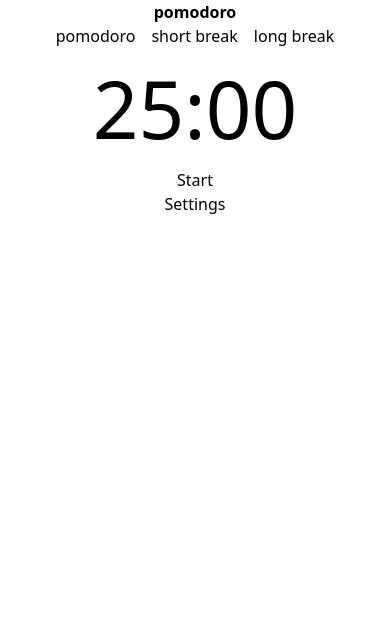
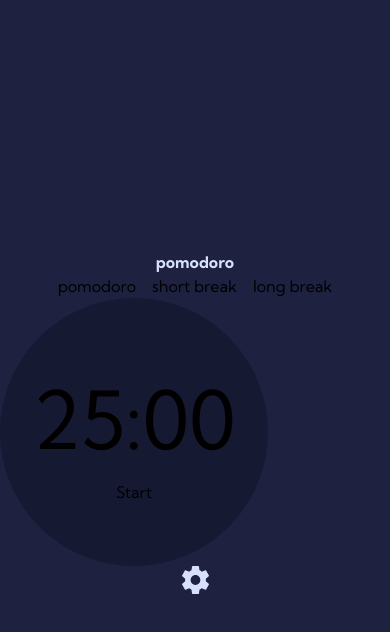
Before and after one commit to adenercan/pomodoro-app, a React (Vite) app: page / in a window 390 px wide. Shown: the top 632 px of the page. Built offline with nearby package versions, Linux system fonts and the light colour scheme.

Commit message:
feat: complete settings modal styling and mobile-first responsive design

```diff
--- a/index.html
+++ b/index.html
@@ -1,10 +1,13 @@
 <!doctype html>
 <html lang="en">
-  <head>
-    <meta charset="UTF-8" />
+  <meta charset="UTF-8" />
     <meta name="viewport" content="width=device-width, initial-scale=1.0" />
-    <title>pomodoro-app</title>
-  </head>
+    <title>Pomodoro App</title>
+
+    <link rel="preconnect" href="https://fonts.googleapis.com">
+    <link rel="preconnect" href="https://fonts.gstatic.com" crossorigin>
+    <link href="https://fonts.googleapis.com/css2?family=Kumbh+Sans:wght@400;700&family=Roboto+Slab:wght@400;700&family=Space+Mono:wght@400;700&display=swap" rel="stylesheet">
+    </head>
   <body>
     <div id="root"></div>
     <script type="module" src="/src/main.jsx"></script>
--- a/src/App.jsx
+++ b/src/App.jsx
@@ -40,6 +40,17 @@ function App() {
 
   const [showSettings, setShowSettings] = useState(false);
 
+  const [currentFont, setCurrentFont] = useState("font-kumbh");
+
+  const [currentColor, setCurrentColor] = useState("red");
+
+  const handleSettingsApply = (newTimes, newFont, newColor) => {
+    setModeTimes(newTimes);
+    setCurrentColor(newColor);
+    setCurrentFont(newFont);
+    setShowSettings(false);
+  };
+
   useEffect(() => {
     if(!isRunning) return;
 
@@ -61,20 +72,25 @@ function App() {
   }, [modeTimes, mode]);
 
   return (
-    <>
-    <div className="flex flex-col justify-center">
-      <h1 className="flex justify-center font-bold">pomodoro</h1>
-      <ModeSelector mode={mode} onModeChange={handleModeChange}/>
-      <TimerDisplay time={time} onChange={() => setTime(modeTimes)}/>
-      <Controls onStart={handleStart} onPause={handlePause} onReset={handleReset} onRestart={handleRestart} isRunning={isRunning} time={time}/>
+    <div className={`min-h-screen flex flex-col justify-center bg-background ${currentFont}`}>
+      <h1 className="flex justify-center font-bold text-lilac">pomodoro</h1>
+      <ModeSelector mode={mode} onModeChange={handleModeChange} currentColor={currentColor}/>
+
+      <div className="w-[268px] h-[268px] bg-navy rounded-full flex flex-col items-center justify-center z-10">
+        <TimerDisplay time={time} onChange={() => setTime(modeTimes)}/>
+        <Controls onStart={handleStart} onPause={handlePause} onReset={handleReset} onRestart={handleRestart} isRunning={isRunning} time={time} currentColor={currentColor}/>
+      </div>
+
       <div className="flex justify-center">
-        <button onClick={() => setShowSettings(prev => !prev)}>Settings</button>
+        <button onClick={() => setShowSettings(prev => !prev)}>
+          <img src="/settings-icon.svg" alt="settings" />
+        </button>
       </div>
+
       {showSettings && (
-        <Settings modeTimes={modeTimes} onChange={(newTimes) => setModeTimes(newTimes)} onClose={() => setShowSettings(false)}/>
+        <Settings modeTimes={modeTimes} onChange={(newTimes) => setModeTimes(newTimes)} onClose={() => setShowSettings(false)} currentColor={currentColor} currentFont={currentFont} onApply={handleSettingsApply}/>
       )}
     </div>
-    </>
   )
 };
 
--- a/src/components/settings.jsx
+++ b/src/components/settings.jsx
@@ -1,6 +1,12 @@
 import React, { useState } from "react"
 
-export const Settings = ({modeTimes, onChange, onClose}) => {
+const colors = {
+    red: "bg-red",
+    cyan: "bg-cyan",
+    purple: "bg-purple"
+};
+
+export const Settings = ({modeTimes, onApply, onClose, currentFont, currentColor}) => {
     const [localTimes, setLocalTimes] = useState(modeTimes);
     const handleInput = (mode, value) => {
         setLocalTimes({
@@ -9,47 +15,89 @@ export const Settings = ({modeTimes, onChange, onClose}) => {
         });
     };
 
-    const handleApply = () => {
-        onChange(localTimes);
-        if(onClose){
-            onClose();
-        };
+    const handleApplyClick = () => {
+        onApply(localTimes, localFont, localColor);
     };
 
     const handleCancel = () => {
-        setLocalTimes(modeTimes);
         if(onClose) onClose();
     };
 
+    const [localFont, setLocalFont] = useState(currentFont);
+
+    const [localColor, setLocalColor] = useState(currentColor);
+
+    const timerModes = [
+        { id: "pomodoro", label: "pomodoro" },
+        { id: "short", label: "short break" },
+        { id: "long", label: "long break" }
+    ];
+
     return (
-        <div className="border p-4">
-            <div>
-                <h2>Settings</h2>
-                <button onClick={handleCancel}>x</button>
-            </div>
-            <hr />
+        <div className={`fixed inset-0 bg-black/50 flex items-center justify-center z-50 px-4 ${currentFont}`}>
+            <div className="bg-white rounded-[25px] w-full max-w-[400px] md:max-w-[540px] relative flex flex-col">
+                <div className="flex justify-between items-center p-6 border-b border-gray-200">
+                    <h2 className="text-[28px] font-bold text-navy">Settings</h2>
+                    <button onClick={handleCancel} className="text-navy opacity-60 ohver:opacity-100">
+                        <img src="/cancel-icon.svg" alt="" className="w-[14px] h-[14px]" />
+                    </button>
+                </div>
 
-            <div>
-                <h3>TIME (MINUTES)</h3>
-                <div>
-                    <div>
-                        <label>pomodoro </label>
-                        <input type="number" value={Math.floor(localTimes.pomodoro / 60)} min={1} onChange={(e) => handleInput("pomodoro", e.target.value)}/>
+                <hr  className="text-gray"/>
+
+                <div className="p-6 space-y-6 mb-8">
+                    <h3 className="text-[13px] tracking-[5px] font-bold text-navy mb-4 text-center md:text-left ">TIME (MINUTES)</h3>
+
+                    <div className="flex flex-col gap-4 md:grid md:grid-cols-3 md:gap-6">
+                        {timerModes.map((item) => (
+                            <div key={item.id} className="flex flex-row items-center justify-between w-full gap-5 md:flex-col md:items-start md:justify-start">
+                                <label className="text-[12px] font-bold text-navy opacity-40 md:w-full">{item.label}</label>
+                                <input type="number" value={Math.floor(localTimes[item.id] / 60)} min={1} onChange={(e) => handleInput(item.id, e.target.value)} className="max-w-[140px] md:max-w-none bg-gray rounded-[10px] p-3 text-navy font-bold w-full focus-outline-none focus-ring-1 focus-ring-navy"/>
+                            </div>
+                        ))}
+                    </div>
+                </div>
+
+                <hr  className="text-gray"/>
+
+                <div className="flex items-center justify-between p-6 space-y-6 ">
+                    <h3 className="text-[13px] tracking-[5px] font-bold text-navy">FONT</h3>
+                    <div className="flex gap-4">
+                        <button onClick={() => setLocalFont("font-kumbh")} className={`w-10 h-10 rounded-full font-kumbh font-bold flex items-center justify-center transition-all ${localFont === 'font-kumbh' ? 'bg-navy text-white' : 'bg-gray text-navy'}`}>Aa</button>
+                        <button
+                             onClick={() => setLocalFont("font-roboto")}
+                             className={`w-10 h-10 rounded-full font-roboto font-bold flex items-center justify-center transition-all ${localFont === 'font-roboto' ? 'bg-navy text-white' : 'bg-gray text-navy'}`}>Aa</button>
+                        <button onClick={() => setLocalFont("font-mono")} className={`w-10 h-10 rounded-full font-mono font-bold flex items-center justify-center transition-all ${localFont === 'font-mono' ? 'bg-navy text-white' : 'bg-gray text-navy'}`}>Aa</button>
+                    </div>
+                </div>
+
+                <hr  className="text-gray"/>
+
+                <div className="flex items-center justify-between p-6 space-y-6 mb-8">
+                        <h3 className="text-[13px] tracking-[5px] font-bold text-navy">COLOR</h3>
+                        <div className="flex gap-4">
+                            {["red", "cyan", "purple"].map((color) => (
+                                <button
+                                    key={color}
+                                    onClick={() => setLocalColor(color)}
+                                    className={`w-10 h-10 rounded-full flex items-center justify-center transition-all ${colors[color]} ${localColor === color ? 'ring-2 ring-offset-2 ring-navy' : ''}`}
+                                >
+                                    {localColor === color && (
+                                        <div className="bg-localColor w-[15px] h-[15px]"></div>
+                                    )}
+                                </button>
+                            ))}
+                        </div>
                     </div>
 
-                    <div>
-                        <label>short break </label>
-                        <input type="number" value={Math.floor(localTimes.short / 60)} min={1} onChange={(e) => handleInput("short", e.target.value)}/>
-                    </div>
-
-                    <div>
-                        <label>long </label>
-                        <input type="number" value={Math.floor(localTimes.long / 60)} min={1} onChange={(e) => handleInput("long", e.target.value)}/>
-                    </div>
+                <div className="absolute -bottom-6 left-0 right-0 flex justify-center">
+                    <button
+                        onClick={handleApplyClick}
+                        className={`px-12 py-4 rounded-[26px] text-white font-bold text-base transition-colors hover:brightness-110 bg-${localColor}`}
+                    >
+                        Apply
+                    </button>
                 </div>
-            </div>
-            <div>
-                <button onClick={handleApply}>Apply</button>
             </div>
         </div>
     )
--- a/src/style/globals.css
+++ b/src/style/globals.css
@@ -1,3 +1,4 @@
+@import url('https://fonts.googleapis.com/css2?family=Kumbh+Sans:wght@400;700&family=Roboto+Slab:wght@400;700&family=Space+Mono:wght@400;700&display=swap');
 @import "tailwindcss";
 
 @theme {
@@ -8,9 +9,9 @@
   --color-white: #FFFFFF;
   --color-gray: #EFF1FA;
   --color-navy: #161932;
-  --color-dark: #2E325A;
+  --color-lilac: #D7E0FF;
 
-  --font-family-kumbh: "Kumbh Sans", sans-serif;
-  --font-family-roboto: "Roboto Slab", serif;
-  --font-family-mono: "Space Mono", monospace;
+  --font-kumbh: "Kumbh Sans", sans-serif;
+  --font-roboto: "Roboto Slab", serif;
+  --font-mono: "Space Mono", monospace;
 }
```
Also changed, not shown: public/cancel-icon.svg (added), public/settings-icon.svg (added).
